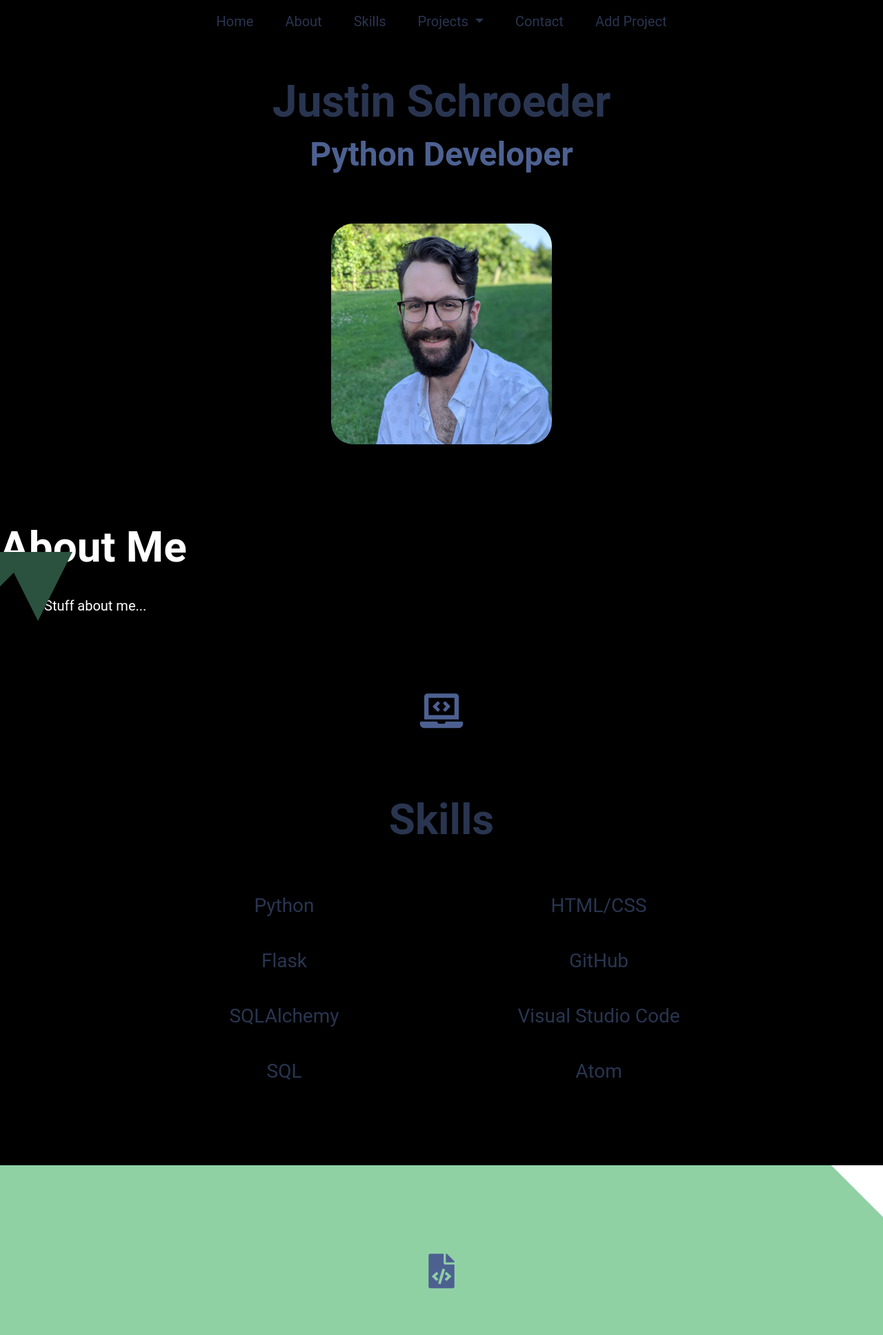
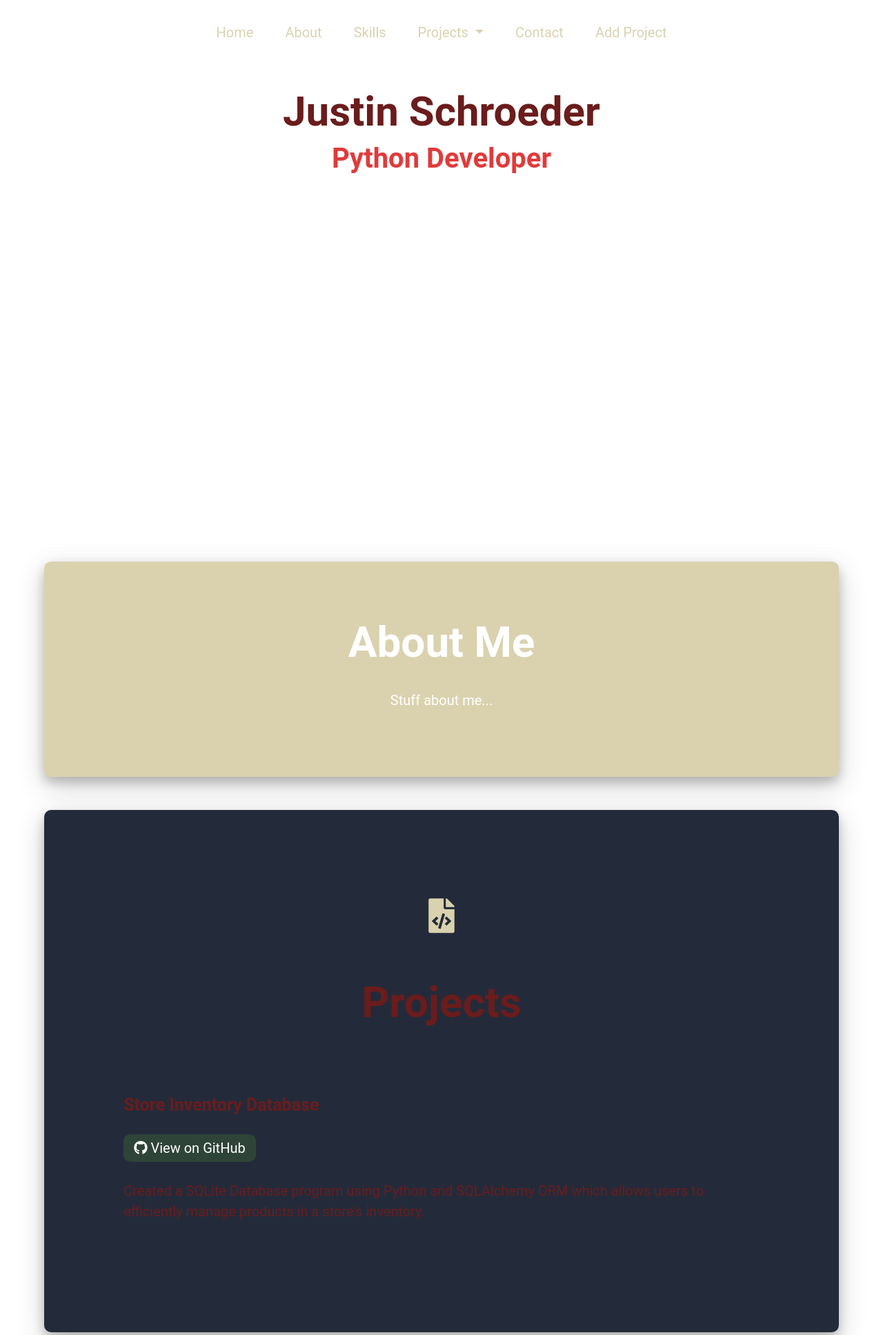
Before and after one commit to justinschroeder/Personal-Website-Flask-App, a Flask app: page / in a window 1280 px wide. Shown: the top 1935 px of the page at 69% size. Run offline with Flask 2, Linux system fonts and the light colour scheme; data comes from the database, SQL or seed files in the repository.

Commit message:
styling changes; added 404 endpoint

```diff
--- a/app.py
+++ b/app.py
@@ -61,9 +61,9 @@ def delete_project(id):
     return redirect(url_for('index'))
 
 
-# @app.errorhandler(404)
-# def not_found(error):
-#     return render_template('404.html', msg=error), 404
+@app.errorhandler(404)
+def not_found(error):
+    return render_template('404.html', msg=error), 404
 
 
 if __name__ == '__main__':
--- a/static/styles.css
+++ b/static/styles.css
@@ -2,12 +2,13 @@
 Colors
 *******/
 :root {
-    --primary-text: #293550;
-    --secondary-text: #4d6191;
-    --primary: #2b523f;
-    --secondary: #90d1a4;
-    --accent: #4d6191;
-    --white:  #fff;
+    --primary-text: #6b1c1c;
+    --secondary-text: #e03b3b;
+    --primary: #2f4439;
+    --secondary: #232b3a;
+    --third: #3d3d3d;
+    --accent: #dad2ae;
+    --white:  rgb(255, 255, 255);
 }
 
 /* :root {
@@ -46,7 +47,13 @@ h3 {
 
 body {
     overflow-x: hidden;
-    background-color: black;
+    background-color: rgb(255, 255, 255);
+}
+
+#about,
+#skills,
+#projects {
+    box-shadow: 0 8px 16px 0 rgba(0, 0, 0, 0.2), 0 12px 40px 0 rgba(0, 0, 0, 0.19);
 }
 
 /*******
@@ -54,7 +61,7 @@ Nav
 *******/
 
 nav {
-    /* margin-top: 1rem; */
+    margin-top: 1rem;
 }
 
 .navbar-brand {
@@ -65,31 +72,29 @@ nav {
 .navbar-brand:hover,
 .navbar-brand:focus {
     color: var(--primary-text);
+    transform: scale(2);
 }
 
 .nav-item a {
-    color: var(--primary-text);
+    color: var(--accent);
     font-size: 20px;
 }
 
 .nav-item a:hover,
 .nav-item a:focus {
     color: var(--white);
-    background-color: var(--accent);
-    padding-left: 10px;
+    transition: all .5s;
 }
 
 .toggle {
     color: var(--primary-text);
     border: none;
-    background-color: transparent;
     font-size: 20px;
 }
 
 .dropdown-menu li a:hover,
 .dropdown-menu li a:focus {
-    background-color: var(--accent);
-    color: var(--white);
+    background-color: var(--third);
 }
 
 /******************
@@ -97,20 +102,19 @@ Header  - Homepage
 ******************/
 
 .header {
-    margin-left: 5%;
-    margin-right: 5%;
     margin-top: 3rem;
+    margin-bottom: 35rem ;
     text-align: center
 }
 
 .header h1{
-    font-size: 64px;
+    font-size: 60px;
     font-weight: bold;
     color: var(--primary-text)
 }
 
 .header h2 {
-    font-size: 48px;
+    font-size: 40px;
     font-weight: bold;
     color: var(--secondary-text);
 }
@@ -157,41 +161,31 @@ Header - Detail
 About
 *******/
 
-#aout {
+/* .row {
+    display: flex;
+  }
+
+  .column {
+    flex: 25%;
+  } */
+
+#about {
     text-align: center;
-    background-color: var(--primary);
+    background-color: var(--accent);
     padding: 5%;
     position: relative;
+    border-radius: 10px;
     transform: scale(1);
-    transition: all 1s;
-}b
+    transition: all .75s;
+    margin-left: 4rem;
+    margin-right: 4rem;
+    margin-top: 3rem;
+    margin-bottom: 3rem;
+}
 
 #about:hover {
-    transform: scale(1.1);
-    transition: all 1s;
-}
-
-#triangle1 {
-    display: inline-block;
-    width: 0;
-    height: 0;
-    border-left: 50px solid var(--primary);
-    border-bottom: 50px solid transparent;
-    position: absolute;
-    bottom: -50px;
-    left: 0;
-}
-
-#triangle2 {
-    display: inline-block;
-    width: 0;
-    height: 0;
-    border-left: 50px solid transparent;
-    border-right: 50px solid transparent;
-    border-top: 100px solid var(--primary);
-    position: absolute;
-    bottom: -100px;
-    left: 5px;
+    transform: scale(1.05);
+    transition: all .75s;
 }
 
 #about  h2,
@@ -206,7 +200,7 @@ About
 }
 
 #about p {
-    text-align: left;
+    text-align: center;
     margin-bottom: 2rem;
 }
 
@@ -215,12 +209,26 @@ Skills
 *******/
 
 #skills {
-    margin-top: 7rem;
     text-align: center;
+    background-color: var(--accent);
+    padding: 5%;
+    position: relative;
+    border-radius: 10px;
+    transform: scale(1);
+    transition: all .75s;
+    margin-left: 4rem;
+    margin-right: 4rem;
+    margin-top: 3rem;
+    margin-bottom: 3rem;
+}
+
+#skills:hover {
+    transform: scale(1.05);
+    transition: all .75s;
 }
 
 #skills .fas {
-    color: var(--accent);
+    color: var(--secondary-text);
     font-size: 34px;
     margin-bottom: 2rem;
 }
@@ -231,12 +239,12 @@ Skills
 
 #skills ul {
     padding: 0%;
-    margin-bottom: 6rem;
+    margin-bottom: 3rem;
 }
 
 #skills li {
     list-style-type: none;
-    line-height: 50px;
+    line-height: 30px;
 }
 
 /*******
@@ -244,20 +252,21 @@ Projects
 *******/
 
 #projects {
+    text-align: center;
     background-color: var(--secondary);
-    position: relative;
-    text-align: center;
     padding: 5%;
+    border-radius: 10px;
+    transform: scale(1);
+    transition: all .75s;
+    margin-left: 4rem;
+    margin-right: 4rem;
+    margin-top: 3rem;
+    margin-bottom: 3rem;
 }
 
-#triangle3 {
-    position: absolute;
-    width: 0;
-    height: 0;
-    border-top: 75px solid var(--white);
-    border-left: 75px solid transparent;
-    right: 0;
-    top: 0;
+#projects:hover {
+    transform: scale(1.05);
+    transition: all .75s;
 }
 
 #projects .fas {
@@ -609,13 +576,6 @@ Media Queries
         padding-right: 5px;
     }
 
-    #about,
-    #projects,
-    #contact,
-    #about-page {
-        /* padding: 5% 15%; */
-    }
-
     #about p {
         padding-left: 5%;
         padding-right: 5%;
--- a/templates/index.html
+++ b/templates/index.html
@@ -3,15 +3,36 @@
         <section class="header">
             <h1>Justin Schroeder</h1>
             <h2>Python Developer</h2>
-            <img src="/static/img/my_headshot.jpg" alt="Headshot of myself">
+            <!-- <img src="/static/img/my_headshot.jpg" alt="Headshot of myself"> -->
         </section>
+        <a href="{{ url_for('about') }}" style="text-decoration: none;">
             <section id="about">
                 <h2>About Me</h2>
                 <p>
                     Stuff about me...
                 </p>
-            <div id="triangle1"></div>
-            <div id="triangle2"></div>
+            </section>
+        </a>
+        <!-- <div class="row">
+            {% for project in projects %}
+                <div class='column'>{{ project.title }}</div>
+            {% endfor %}
+        </div> -->
+            <section id="projects">
+                <i class="fas fa-file-code"></i>
+                <h2>Projects</h2>
+                    {% for project in projects %}
+                            <div id="project" class="a-project">
+                                <a href="{{ url_for('project', id=project.id) }}" style="text-decoration: none;"><h3>{{ project.title }}</h3></a>
+                                <a href="{{ project.url }}" class="github-btn">
+                                    <i class="fab fa-github"></i>
+                                    View on GitHub
+                                </a>
+                                <p>
+                                    {{ project.description }}
+                                </p>
+                            </div>
+                    {% endfor %}
             </section>
         <section id="skills">
             <i class="fas fa-laptop-code"></i>
@@ -27,25 +48,19 @@
                 <li>Atom</li>
             </ul>
         </section>
-        <section id="projects">
-        {% for project in projects %}
-            <div id="triangle3"></div>
-            <i class="fas fa-file-code"></i>
-            <h2>Projects</h2>
-            <div id="project-list">
-                <div id="project1" class="a-project">
-                    <h3>{{ project.title }}</h3>
-                    <a href="{{ project.url }}" class="github-btn">
-                        <i class="fab fa-github"></i>
-                        View on GitHub
-                    </a>
+        <section id="contact">
+            <i class="fas fa-paper-plane"></i>
+            <h2>Contact Me</h2>
             <p>
-                        {{ project.description }}
+                Pastry wafer chocolate cake caramels.
+                Gummi bears pudding sugar plum macaroon.
+                Cake tart apple pie soufflé sweet sweet.
+                Topping bear claw lemon drops gingerbread biscuit pudding fruitcake icing chocolate bar.
             </p>
             <p>
-                        Skills: {{ project.skills }}
+                <i class="fas fa-envelope"></i>
+                my_email@email.com
             </p>
-                </div>
-        {% endfor %}
           </section>
+
     {% endblock %}
--- a/templates/layout.html
+++ b/templates/layout.html
@@ -52,20 +52,6 @@
         </section>
         {% block content %}
         {% endblock %}
-        <section id="contact">
-          <i class="fas fa-paper-plane"></i>
-          <h2>Contact Me</h2>
-          <p>
-              Pastry wafer chocolate cake caramels.
-              Gummi bears pudding sugar plum macaroon.
-              Cake tart apple pie soufflé sweet sweet.
-              Topping bear claw lemon drops gingerbread biscuit pudding fruitcake icing chocolate bar.
-          </p>
-          <p>
-              <i class="fas fa-envelope"></i>
-              my_email@email.com
-          </p>
-        </section>
         <section class="footer">
           <div class="socials">
               <!--Delete any you don't use-->
```
Also changed, not shown: other parts of static/styles.css (+2 -53 lines), templates/404.html (added, +8 -0 lines), templates/about.html (+15 -0 lines), templates/detail.html (+7 -11 lines). Lines whose indentation alone changed are shown as unchanged.
